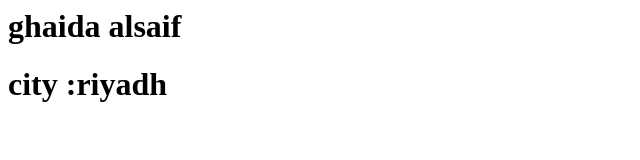
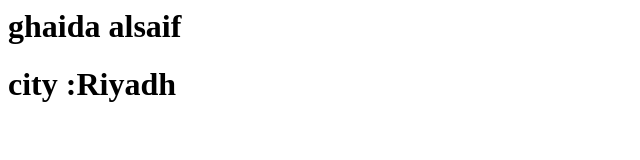
Before and after one commit to Ghaidamhm/github-project, a plain HTML site: page index.html in a window 1280 px wide. Shown: the full height of the page, 0-640 px from the left. Drawn offline with Linux system fonts and the light colour scheme.

Commit message:
ghaida-riyadh

```diff
--- a/index.html
+++ b/index.html
@@ -1,2 +1,2 @@
 <h1>ghaida alsaif</h1>
-<h1>city :riyadh</h1>
+<h1>city :Riyadh</h1>
```
